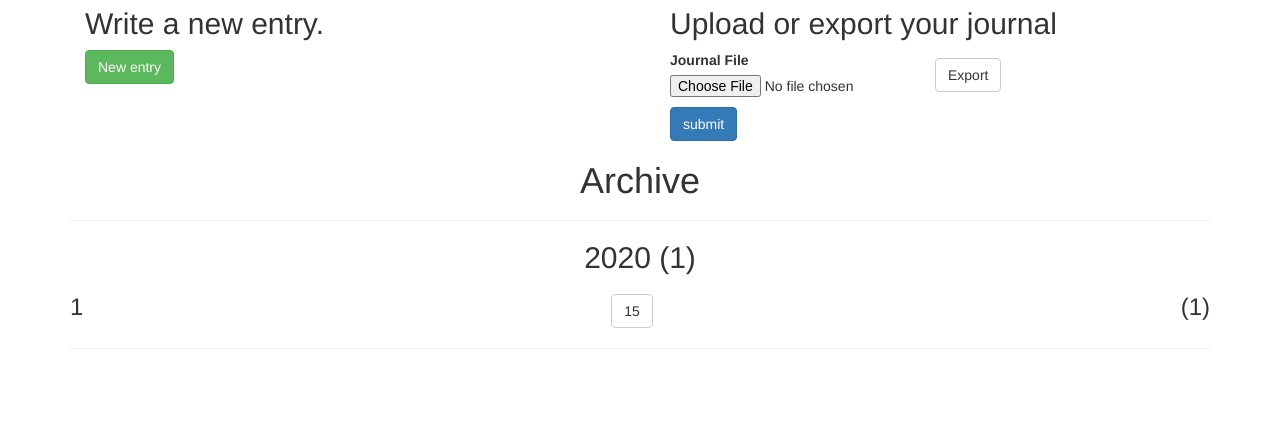
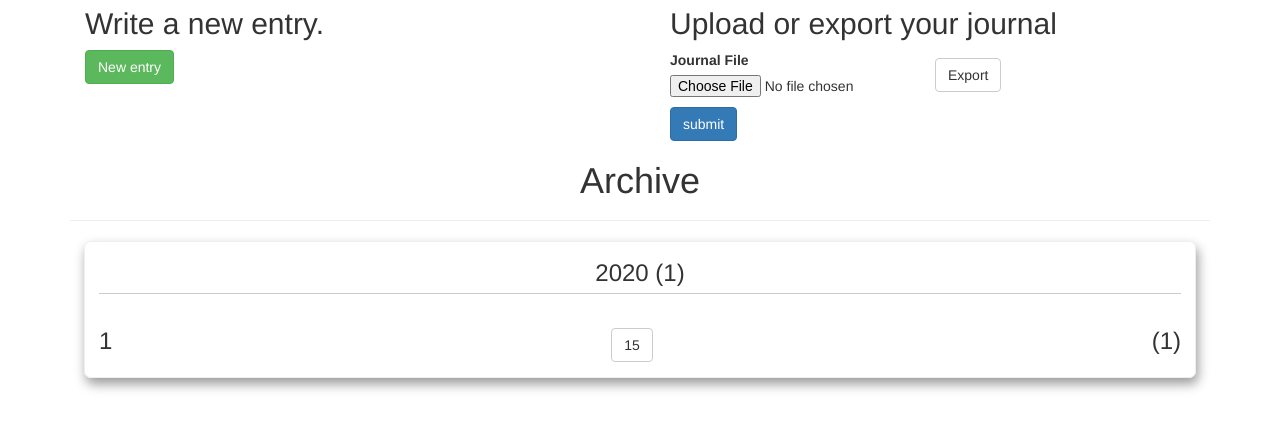
Before and after one commit to TheCDC/journal_app, a Flask app: page /home in a window 1280 px wide. Shown: the part 359-800 px from the top of the page. Run offline with Flask 2, Linux system fonts and the light colour scheme; a user stored in the database is signed in; tables that the repository leaves empty hold one stand-in row (values such as "Sample post"); parts of the project's set-up code (start-up, migrations or seed data) failed here and were passed over; some libraries are stand-ins or nearby versions.

Commit message:
Make tutorial text friendlier and make years archive rendered as cards.

```diff
--- a/webapp/static/stylesheets/default.css
+++ b/webapp/static/stylesheets/default.css
@@ -58,16 +58,13 @@ img {
 }
 
 
-.card{
+.card {
     box-shadow: 2px 6px 12px rgba(0, 0, 0, 0.4);
     margin: 1em;
     padding: 1em;
     padding-bottom: 0.1em;
     border-radius: 0.5em;
     border: 0.1em solid #efefef;
-
-
-
 }
 
 .card:hover {
@@ -89,11 +86,7 @@ img {
 .card > .contents{
     margin-top: 0.5em;
     margin-bottom: 0.5em;
-
     width: 100%;
-
-
-
 }
 
 .card > .contents > .description{
@@ -111,30 +104,9 @@ img {
     justify-content: space-between;
     padding-top: 0.5em;
     padding-bottom: 0.5em;
-
     border-top: 1px solid #cccccc;
-
 }
 
-.entry_container{
-    box-shadow: 2px 6px 25px rgba(25, 25, 25, 0.1);
-    border: 0.1em solid #efefef;
-}
-
-
-.entry_container > .title_area{
-    display: flex;
-    flex-direction: row;
-    flex-flow: row wrap;
-    justify-content: space-between;
-    border-bottom: 1px solid #cccccc;
-
-
-}
-
-.entry_container > .title_area > .title_text{
-    font-size: xx-large;
-}
 
 .card hr  {
     border-color: rgb(175, 175, 175);
@@ -144,3 +116,10 @@ textarea {
     height: 100%;
     resize: both;
 }
+
+.card_archive > .card_title {
+    font-size: x-large;
+    flex: none;
+    text-align: center;
+    display: block;
+}
--- a/webapp/templates/base.html
+++ b/webapp/templates/base.html
@@ -43,10 +43,17 @@
 {% endmacro %}
 <!--  -->
 {% macro render_year(year, year_obj) %}
-<div>
-    <h2 class="year_div text-center">{{year}} ({{year_obj.num_entries}})</h2> {% for month in year_obj.months|reverse %}
-    {{render_month(month, year_obj.months[month])}} {% endfor %}
-    <hr>
+<div class="card card_archive">
+    <div class="card_title text-center">
+        {{year}} ({{year_obj.num_entries}})
+    </div>
+    <div class="contents">
+        <div class="description">
+            {% for month in year_obj.months|reverse %}
+            {{render_month(month, year_obj.months[month])}} {% endfor %}
+        </div>
+
+    </div>
 </div>
 {% endmacro %}
 
--- a/webapp/templates/home.html
+++ b/webapp/templates/home.html
@@ -18,23 +18,25 @@
     {% endif %}
     {% if context.latest_entry%}
     {% if context.days_since_latest > 0 %}
-        <h1 > Remember this from {{context.days_since_latest}} day(s) ago?</h1>
+    <h1> Remember this from {{context.days_since_latest}} day(s) ago?</h1>
     {% else %}
     <h1> Today's entry</h1>
 
     {% endif %}
     {{render_entry_card(context.latest_entry)|safe}}
     {% else %}
-        <h2> Hi {% if current_user.first_name %} {{current_user.first_name}}. {% else %} there! {% endif %} It looks
-            pretty empty in here. Upload a journal? </h2>
-        <p>
-            Make sure it's a text file in this format:
-        <pre>2018-03-15
-Something about the Ides of March.
-2018-11-05
-Remember remember the fifth of November.</pre>
-        It's just that easy.
-        </p>
+    <div class="card">
+        <div class="card_title"> Hi {% if current_user.first_name %} {{current_user.first_name}}. {% else %} there! {%
+            endif %} It looks
+            pretty empty in here.
+        </div>
+        <div class="contents">
+            <div class="description">
+                <a href="{{url_for('create_entry')}}" class="btn btn-success">Write your first entry</a>
+            </div>
+        </div>
+    </div>
+
     {% endif %}
     <div class="container">
         <div class="row">
```
Lines whose indentation alone changed are shown as unchanged.
